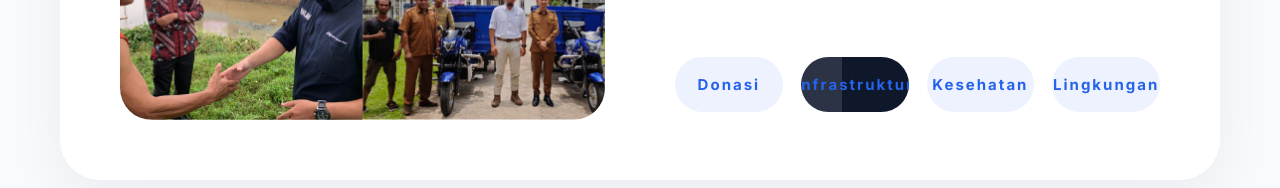
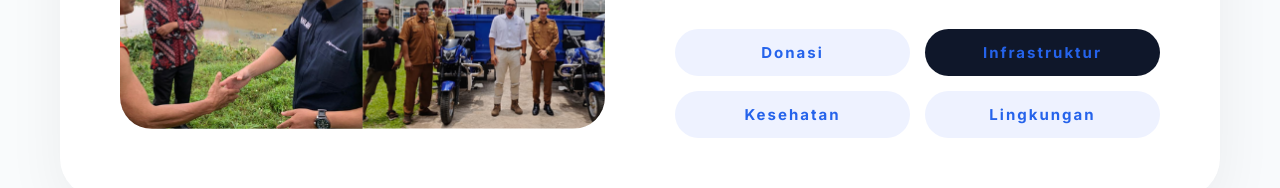
Before and after one commit to Ryzlll12/landingpagepsgas, a website: page index.html in a window 1280 px wide. Shown: the part 9577-9765 px from the top of the page. Drawn offline with nearby package versions, Linux system fonts and the light colour scheme.

Commit message:
update landing page

```diff
--- a/assets/css/responsive.css
+++ b/assets/css/responsive.css
@@ -102,13 +102,19 @@ html, body {
     /* ========================= */
 
     .facilities-slider,
-    .ecosystem-slider,
     .csr-showcase {
         overflow-x: auto !important; /* Izinkan scroll horizontal */
         overflow-y: hidden !important;
         scroll-behavior: smooth;
         -webkit-overflow-scrolling: touch; /* Bikin swipe iPad licin mulus */
         scrollbar-width: none; /* Sembunyikan scrollbar Firefox */
+    }
+
+    .ecosystem-slider {
+    overflow-x: hidden !important; /* Ubah auto jadi hidden */
+    overflow-y: hidden !important;
+    touch-action: none !important; /* Matikan aksi sentuhan */
+    pointer-events: none !important; /* Biar user gak bisa klik/geser */
     }
 
     /* Sembunyikan garis scrollbar di Safari/Chrome iPad */
--- a/assets/css/style.css
+++ b/assets/css/style.css
@@ -2424,48 +2424,31 @@ p{
 /* CATEGORY BUTTON */
 /* ========================= */
 
-.csr-category-buttons{
-    display: grid;
-
-    grid-template-columns: repeat(4, 1fr);
-
-    gap: 18px;
-
-    margin-top: 60px;
-}
-
-/* BUTTON */
-
-.csr-category-btn{
-    position: relative;
-
-    padding: 18px 30px;
-
-    border-radius: 999px;
-
-    border: none;
-
-    background: #EEF2FF;
-
-    color: #334155;
-
-    font-size: 15px;
-    font-weight: 600;
-
-    cursor: pointer;
-
-    overflow: hidden;
-
-    transition: 0.3s ease;
-
-    isolation: isolate;
-
+.csr-category-buttons {
+    display: grid !important;
+    /* Ini kuncinya: repeat(2, 1fr) memaksa grid jadi 2 kolom */
+    grid-template-columns: repeat(2, 1fr) !important;
+    gap: 15px !important; /* Jarak antar tombol biar tidak nempel */
+    margin-top: 40px !important;
     width: 100%;
-
+}
+
+.csr-category-btn {
     display: flex;
-
     align-items: center;
     justify-content: center;
+    padding: 14px 10px !important;
+    border-radius: 999px;
+    border: none;
+    background: #EEF2FF;
+    color: #334155;
+    font-size: 14px !important;
+    font-weight: 600;
+    cursor: pointer;
+    white-space: nowrap;
+    overflow: hidden;
+    text-overflow: ellipsis; /* Menampilkan ... jika teks tetap tidak muat */
+    width: 100%;
 }
 
 /* ACTIVE */
```
